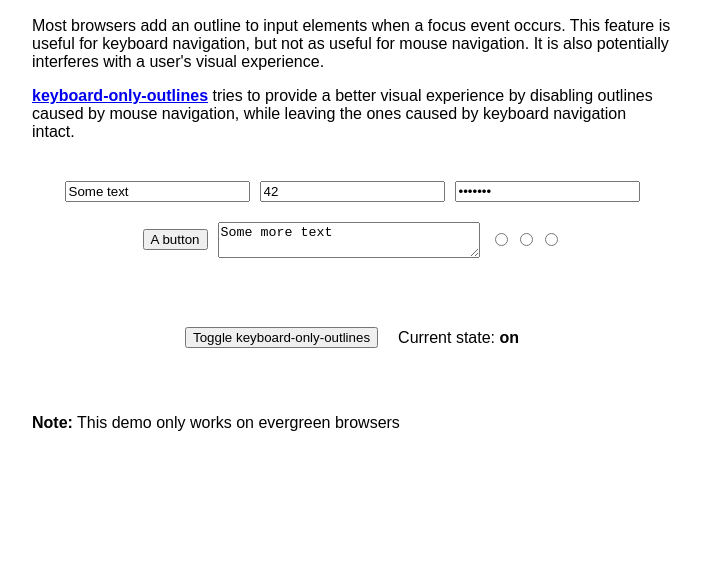
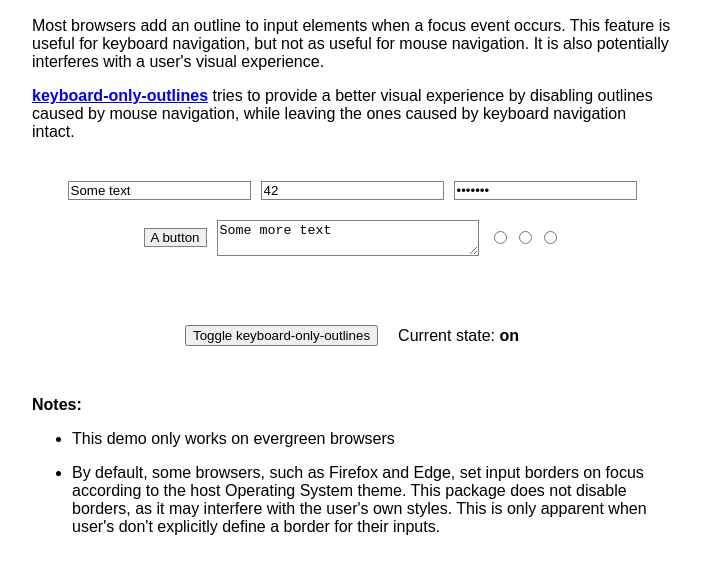
Before and after one commit to moxystudio/js-keyboard-only-outlines, a website with bundled scripts: page demo/index.html in a window 1280 px wide. Shown: the part 87-660 px from the top of the page, without its empty margins (288-989 px from the left). Built offline with nearby package versions, Linux system fonts and the light colour scheme.

Commit message:
fix: add support for some of Firefox's default styles

```diff
--- a/demo/index.css
+++ b/demo/index.css
@@ -27,6 +27,10 @@ body {
     margin-bottom: 55px;
 }
 
+.input-item {
+    border: 1px solid gray;
+}
+
 .input-item ~ .input-item {
     margin-left: 10px;
 }
--- a/demo/index.html
+++ b/demo/index.html
@@ -25,7 +25,7 @@
         <div class="input-row">
             <button class="input-item">A button</button>
             <textarea class="input-item">Some more text</textarea>
-            <div class="input-item">
+            <div class="input-item" style="border: none;">
                 <input type="radio" name="radio"/>
                 <input type="radio" name="radio"/>
                 <input type="radio" name="radio"/>
@@ -35,7 +35,17 @@
             <button id="toggle">Toggle keyboard-only-outlines</button> <p>Current state: <span id="state"><strong>on</strong></span></p>
         </div>
         <div class="note">
-            <p><strong>Note:</strong> This demo only works on evergreen browsers</p>
+            <strong>Notes:</strong>
+            <ul>
+                <li><p>This demo only works on evergreen browsers</p></li>
+                <li>
+                    <p>
+                        By default, some browsers, such as Firefox and Edge, set input borders on focus according to the host Operating System theme.
+                        This package does not disable borders, as it may interfere with the user's own styles.
+                        This is only apparent when user's don't explicitly define a border for their inputs.
+                    </p>
+                </li>
+            </ul>
         </div>
     </div>
 </body>
--- a/index.js
+++ b/index.js
@@ -1,5 +1,11 @@
 const DEFAULT_OPTIONS = {
-    styles: '*:focus  { outline: none !important; }',
+    styles: `
+*:focus {
+    outline: none !important;
+}
+*::-moz-focus-inner {
+    border: none !important;
+}`,
     stylesheetTarget: document.head,
 };
 
```
Also changed, not shown: test/index.spec.js (+11 -4 lines), README.md.
